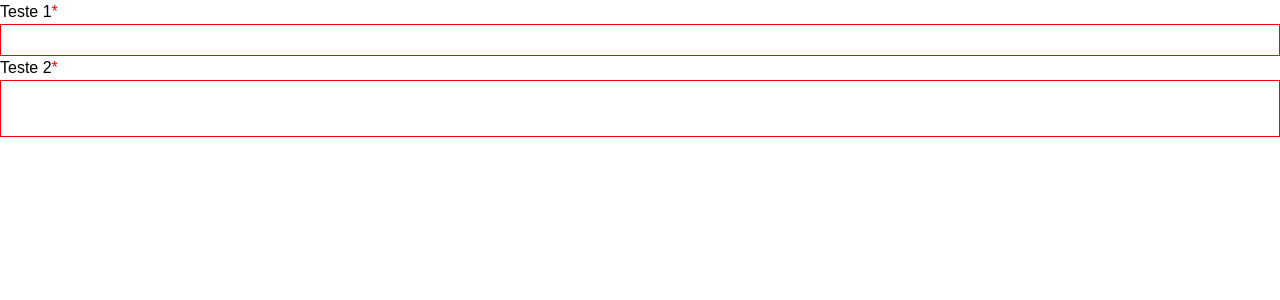
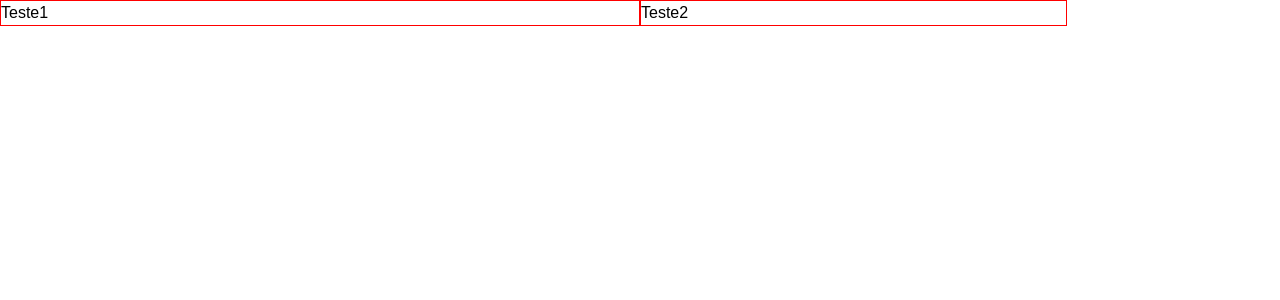
Before and after one commit to gandroide/electroflow-site, a React (Vite) app: page / in a window 1280 px wide. Shown: the top 300 px of the page. Built offline with nearby package versions, Linux system fonts and the light colour scheme.

Commit message:
Adicionado componente para criar grids

```diff
--- /dev/null
+++ b/src/components/Grid/index.tsx
@@ -0,0 +1,13 @@
+import react, { FC } from 'react';
+import { StyledGrid, StyledGridItem } from './styled';
+import { GridItemProps, GridProps } from '../../interfaces';
+
+const Grid: FC<GridProps> = ({ children }) => {
+  return <StyledGrid>{children}</StyledGrid>;
+};
+
+const GridItem: FC<GridItemProps> = ({ children, columns }) => {
+  return <StyledGridItem $columns={columns}>{children}</StyledGridItem>;
+};
+
+export { Grid, GridItem };
--- /dev/null
+++ b/src/components/Grid/styled.ts
@@ -0,0 +1,40 @@
+import styled from "styled-components";
+import { GridItemProps } from "../../interfaces";
+
+type StyledGridItemProps = {
+    $columns: GridItemProps['columns'];
+}
+
+export const StyledGrid = styled.div`
+    display: grid;
+    grid-template-columns: repeat(12, 1fr);
+`;
+
+export const StyledGridItem = styled.div<StyledGridItemProps>`
+    grid-column: ${({$columns}) => `span ${$columns?.xs ?? $columns.default}`};
+    border: 1px solid red;
+
+    @media screen and (min-width: 576px) {
+        grid-column: ${({$columns}) => `span ${
+            $columns?.sm ?? $columns?.xs ?? $columns.default
+        }`};
+    }
+
+    @media screen and (min-width: 768px) {
+        grid-column: ${({$columns}) => `span ${
+            $columns?.md ?? $columns?.sm ?? $columns.xs ?? $columns.default
+        }`};
+    }
+
+    @media screen and (min-width: 992px) {
+        grid-column: ${({$columns}) => `span ${
+            $columns?.lg ?? $columns?.md ?? $columns?.sm ?? $columns?.xs ?? $columns.default
+        }`};
+    }
+
+    @media screen and (min-width: 1200px) {
+        grid-column: ${({$columns}) => `span ${
+            $columns?.xl ?? $columns?.lg ?? $columns?.md ?? $columns?.sm ?? $columns?.xs ?? $columns.default
+        }`};
+    }
+`;
--- a/src/interfaces/index.ts
+++ b/src/interfaces/index.ts
@@ -1,4 +1,4 @@
-import { ChangeEvent, HTMLInputTypeAttribute } from "react";
+import { ChangeEvent, HTMLInputTypeAttribute, ReactNode } from "react";
 
 // Types
 export type SharedInputProperties = {
@@ -18,6 +18,7 @@ export type TextareaInput = SharedInputProperties & {
     type: 'textarea';
 }
 
+// Component Props
 export type InputProps = BasicInput | TextareaInput;
 
 export type FormProps = {
@@ -32,6 +33,22 @@ export type TextareaInputProps = Omit<TextareaInput, 'type'> & {
     changeHandler: (e: ChangeEvent<HTMLTextAreaElement>) => void;
 }
 
+export type GridProps = {
+    children: ReactNode;
+};
+
+export type GridItemProps = {
+    children: GridProps['children'];
+    columns: {
+        default: number;
+        xs?: number;
+        sm?: number;
+        md?: number;
+        lg?: number;
+        xl?: number;
+    }
+}
+
 // Type Guards
 export const isTextInput = (input: InputProps): input is BasicInput => {
     return input.type === 'text';
--- a/src/main.tsx
+++ b/src/main.tsx
@@ -9,6 +9,7 @@ import Footer from './components/Footer';
 import Form from './components/Form';
 import GlobalStyle from './styles';
 import { FormProps } from './interfaces';
+import { Grid, GridItem } from './components/Grid';
 
 const inputs: FormProps['inputs'] = [
   {
@@ -39,7 +40,11 @@ ReactDOM.createRoot(document.getElementById('root')!).render(
         <Footer />
       </main>
     </I18nextProvider> */}
-    <Form inputs={inputs} />
+    {/* <Form inputs={inputs} /> */}
+    <Grid>
+      <GridItem columns={{ default: 12, sm: 6 }}>Teste1</GridItem>
+      <GridItem columns={{ default: 12, sm: 4 }}>Teste2</GridItem>
+    </Grid>
     <GlobalStyle />
   </react.StrictMode>,
 );
```
